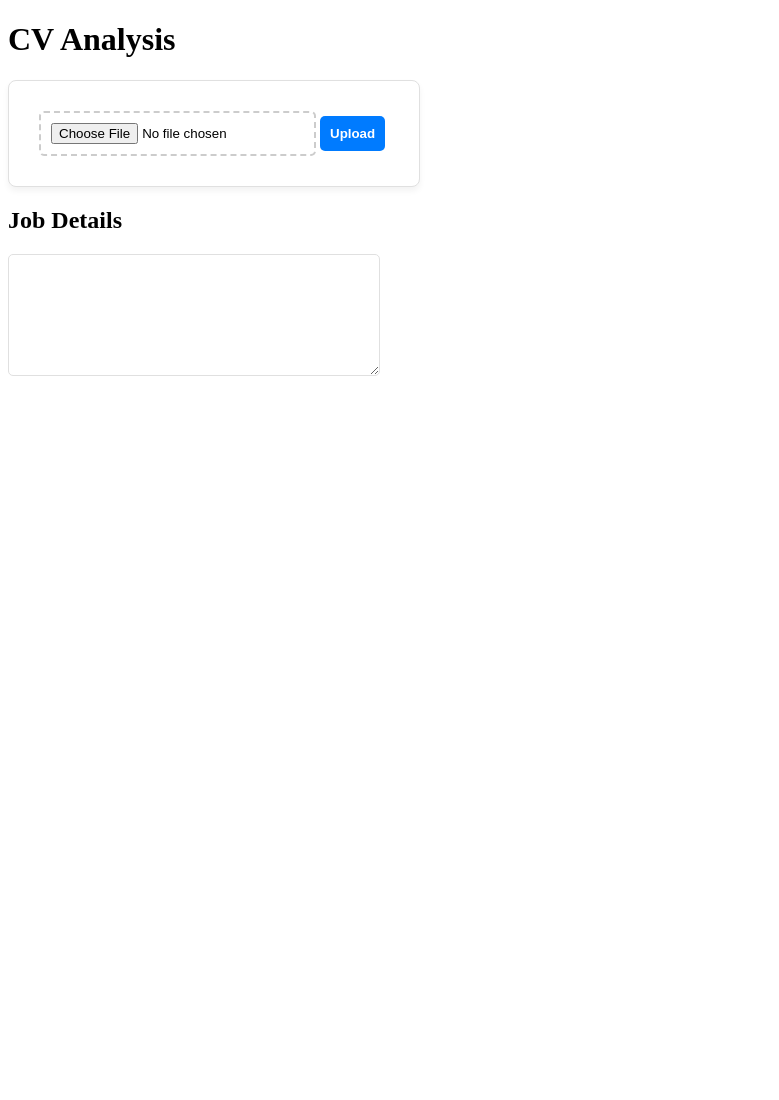
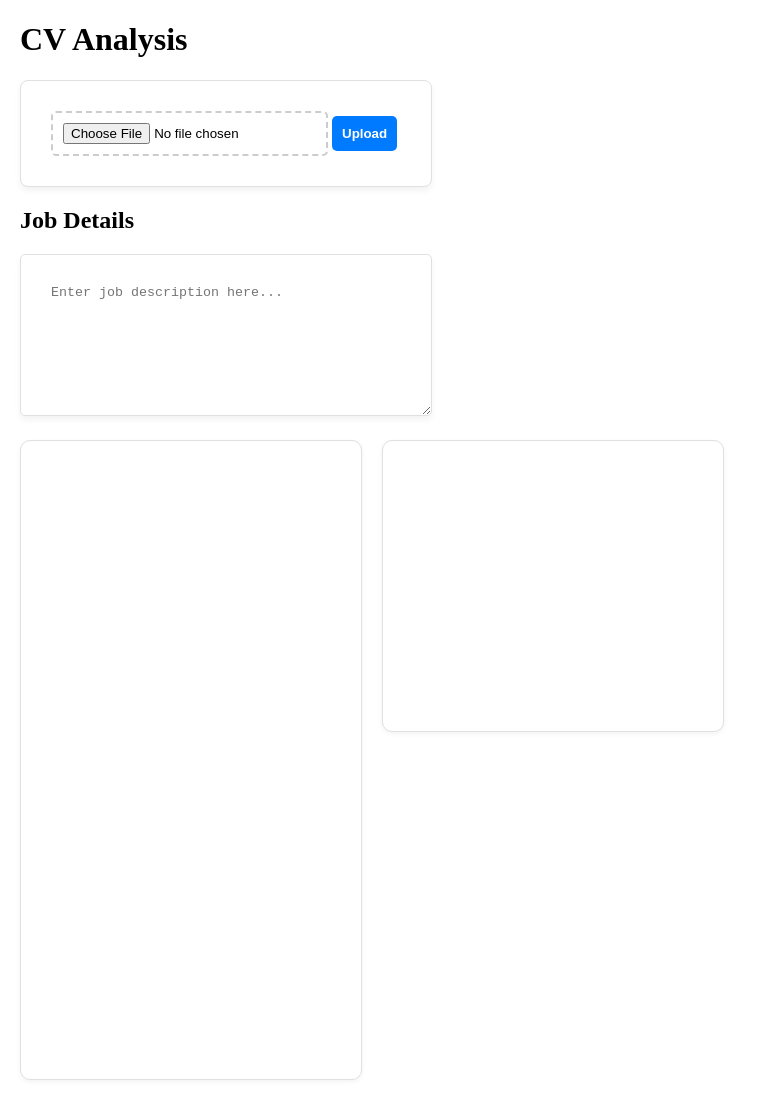
Before and after one commit to yara1611/CVAnalyzer, a plain HTML site: page UI/index.html in a window 1280 px wide. Shown: the whole page, without its empty margins (0-779 px from the left). Before the commit the page ends 800 px from the top, so only its background shows below. Drawn offline with Linux system fonts and the light colour scheme; no server answers.

Commit message:
columns and rows in UI

```diff
--- a/UI/index.html
+++ b/UI/index.html
@@ -18,14 +18,14 @@
     </div>
     <div class="job">
         <h2>Job Details</h2>
-        <textarea name="" id="job-desc"></textarea>
+        <textarea placeholder="Enter job description here..." id="job-desc"></textarea>
     </div>
-    <div class="file-list">
+    <div class="row">
+        <div class="file-list column"></div>
+        <div class="analysis-results column"></div>
+    </div>
 
-    </div>
-    <div class="analysis-results">
 
-    </div>
     <p></p>
 </body>
 <script src="app.js">
--- a/UI/styles.css
+++ b/UI/styles.css
@@ -1,4 +1,6 @@
-
+   body {
+       margin: 20px;
+   }
 
    .upload-form {
        border: solid 1px #e0e0e0;
@@ -37,7 +39,7 @@
        background-color: #0056b3;
    }
 
-        .file-list > div{
+   .file-list>div {
        background-color: #f8f9fa;
        /* Light gray for file items */
        border: solid 1px #e0e0e0;
@@ -49,15 +51,49 @@
        align-items: center;
        width: 350px;
    }
-        .file-list > div:hover {
+
+   .file-list {
+       flex: 0 0 300px;
+   }
+
+   .file-list>div:hover {
        background-color: #e9ecef;
        /* Slightly darker on hover */
    }
+
    #job-desc {
        width: 350px;
        height: 100px;
        border: solid 1px #e0e0e0;
        border-radius: 5px;
-            padding: 10px;
+       padding: 30px;
+       box-shadow: 0 4px 6px rgba(0, 0, 0, 0.05);
+   }
 
+   .analysis-results {
+       border: solid 1px #e0e0e0;
+       border-radius: 8px;
+       padding: 30px;
+       max-width: max-content;
+       flex: 1;
+       max-height: max-content;
+       min-width: 300px;
+       min-height: 250px;
    }
+
+
+   .row {
+       display: flex;
+       gap: 20px;
+       padding-top: 20px;
+       min-height: 80vh;
+       font-family: 'Segoe UI', Tahoma, Geneva, Verdana, sans-serif;
+   }
+
+   .column {
+       background: #ffffff;
+       border: 1px solid #e0e0e0;
+       border-radius: 10px;
+       padding: 20px;
+       box-shadow: 0 2px 5px rgba(0, 0, 0, 0.05);
+   }
```
Also changed, not shown: 1 other file. Lines whose indentation alone changed are shown as unchanged.
